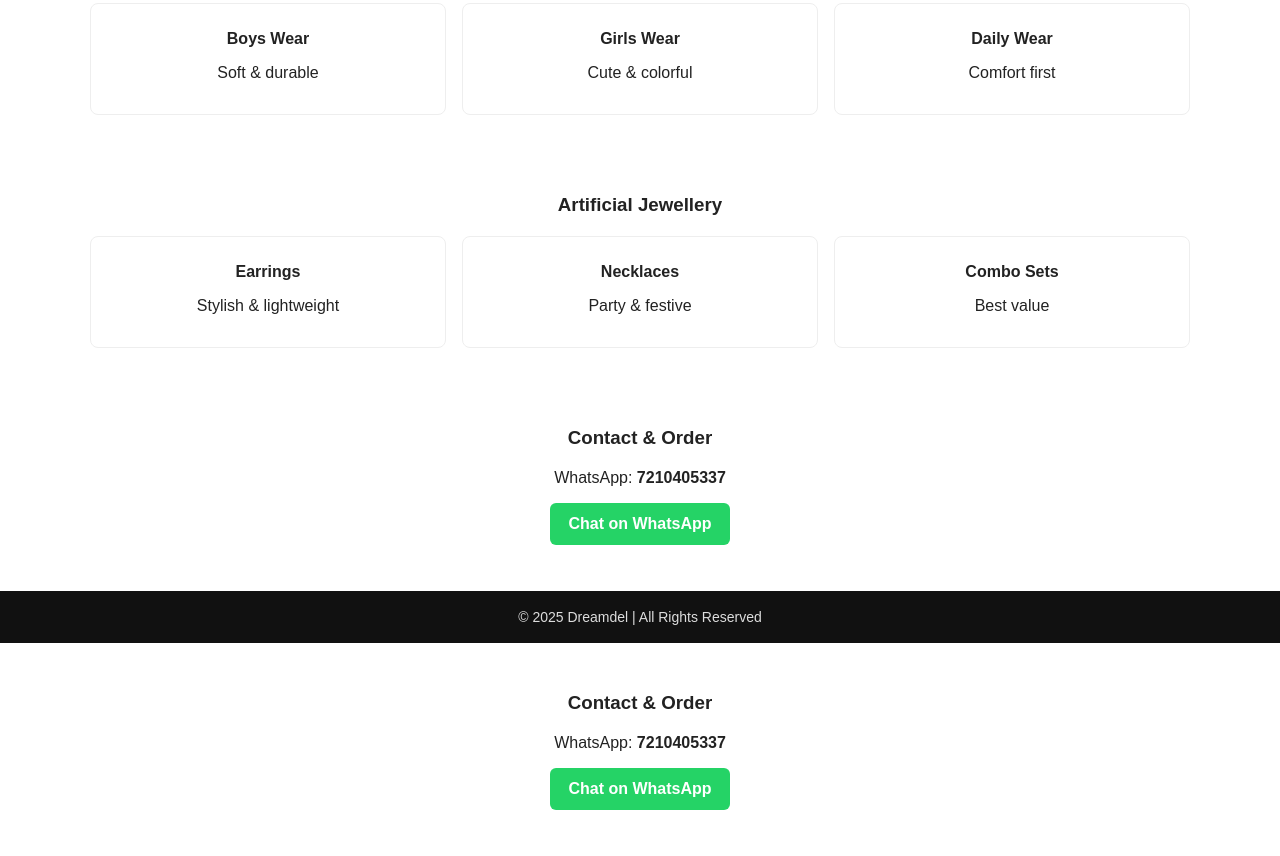
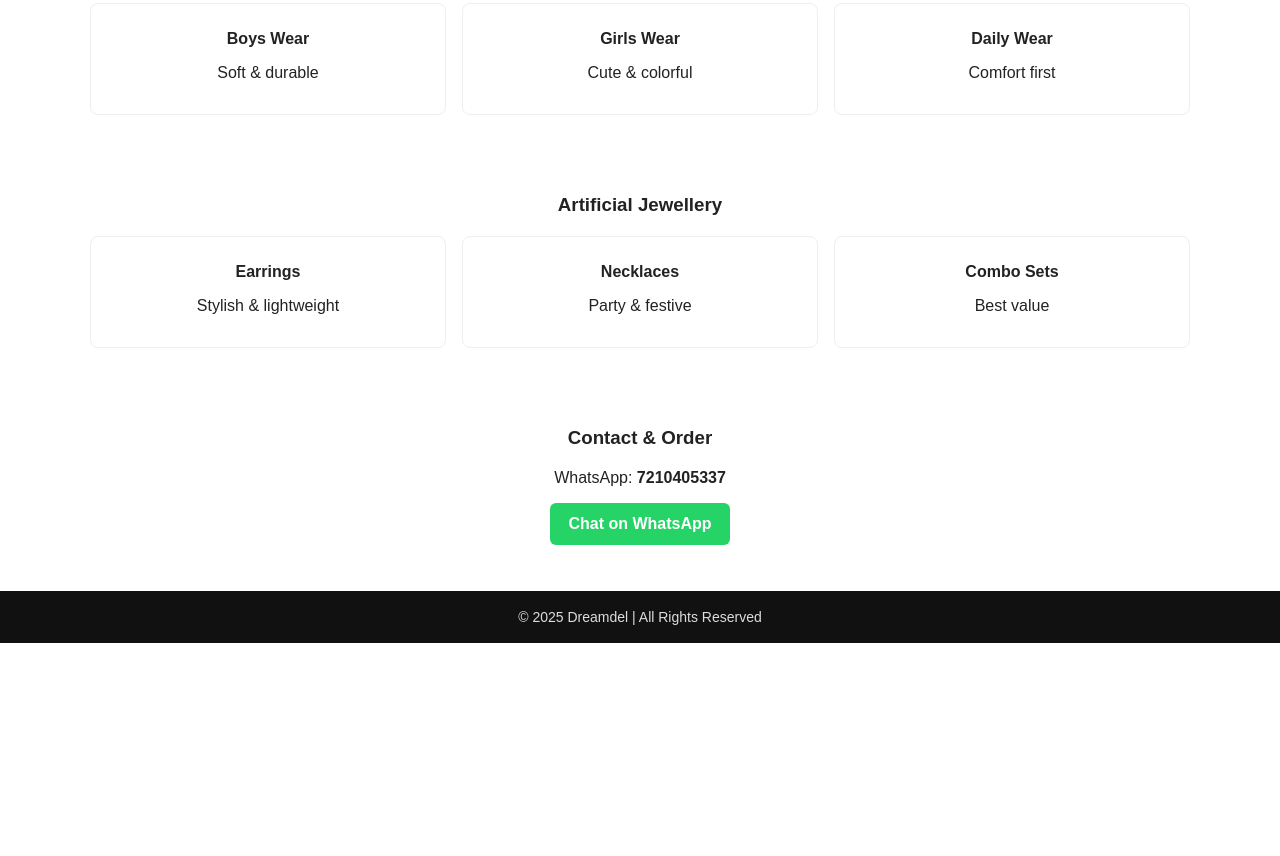
Before and after one commit to dreamdel09/Dreamdel-, a plain HTML site: page index.html in a window 1280 px wide. Shown: the part 928-1784 px from the top of the page. After the commit the page ends 1571 px from the top, so only its background shows below. Drawn offline with Linux system fonts and the light colour scheme.

Commit message:
Update index.html

```diff
--- a/index.html
+++ b/index.html
@@ -92,15 +92,3 @@
   </footer>
 </body>
 </html>
-
-<section id="contact" class="section">
-  <h3>Contact & Order</h3>
-  <p style="text-align:center">
-    WhatsApp: <strong>7210405337</strong>
-  </p>
-  <p style="text-align:center">
-    <a class="btn" href="https://wa.me/917210405337" target="_blank">
-      Chat on WhatsApp
-    </a>
-  </p>
-</section>
```
